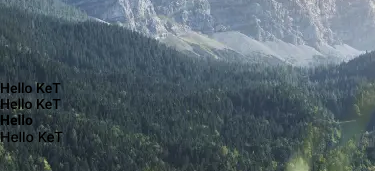
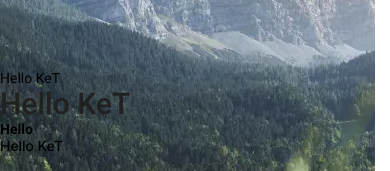
Before and after one commit to VIlliaV/hw-native, a React Native app: screen / in a window 390 px wide. Shown: the part 310-481 px from the top of the page. Built offline with nearby package versions, Linux system fonts and the light colour scheme.

Commit message:
UPD || app

```diff
--- a/App.js
+++ b/App.js
@@ -33,7 +33,7 @@ export default function App() {
         style={styles.image}
       >
         <Text style={styles.text}>Hello KeT</Text>
-        <Text style={{ fontFamily: "Roboto-Medium" }}>Hello KeT</Text>
+        <Text style={styles.title}>Hello KeT</Text>
         <Text style={{ fontFamily: "Roboto-Bold" }}>Hello </Text>
         <Text style={{ fontFamily: "Inter-Medium" }}>Hello KeT</Text>
         <StatusBar style="auto" />
--- a/style/styles.js
+++ b/style/styles.js
@@ -1,4 +1,5 @@
 import { StyleSheet, Platform } from "react-native";
+import { color } from "./color";
 
 export const styles = StyleSheet.create({
   container: {
@@ -9,13 +10,19 @@ export const styles = StyleSheet.create({
     justifyContent: "center",
   },
   text: {
+    fontFamily: "Roboto-Regular",
+  },
+  title: {
     fontFamily: "Roboto-Medium",
+    fontSize: 30,
+    color: color.primary,
+    //? just for test:
     ...Platform.select({
       ios: {
         fontSize: 30,
       },
       android: {
-        color: "#ffffff",
+        fontFamily: "Roboto-Medium",
       },
     }),
   },
```
